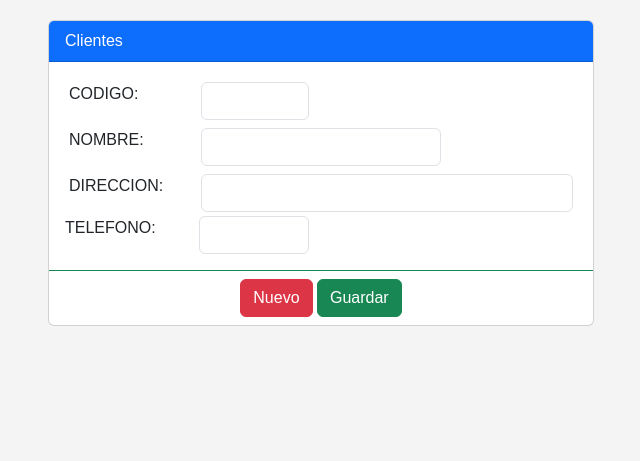
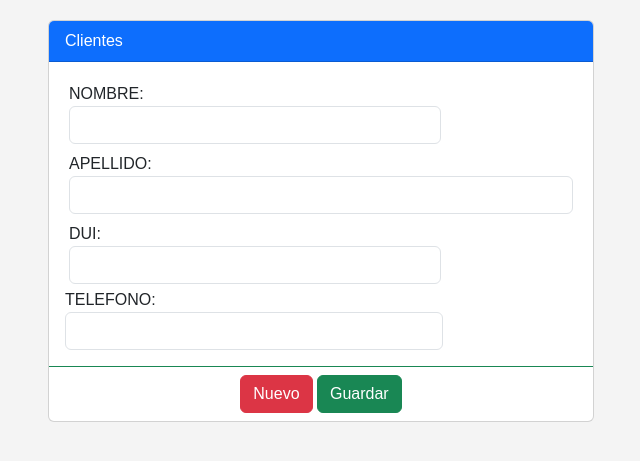
Before and after one commit to salvadoreandradep/Programacion_III, a Flask app: page /clientes in a window 1280 px wide. Shown: the part 44-505 px from the top of the page, without its empty margins (34-674 px from the left). Run offline with Flask 3, Linux system fonts and the light colour scheme.

Commit message:
Clientes guarda

```diff
--- a/server.py
+++ b/server.py
@@ -42,6 +42,23 @@ def login():
     else:
         return "Usuario o contraseña incorrectos"
 
+@app.route('/guardar', methods=['POST'])
+def guardar():
+    cursor = db.cursor()
+    codigo = request.form['txtCodigoAlumnos']
+    nombre = request.form['txtNombreAlumnos']
+    direccion = request.form['txtDireccionAlumnos']
+    telefono = request.form['txtTelefonoAlumnos']
+
+
+    query = "INSERT INTO clientes (nombre, apellido, dui, telefono) VALUES (%s, %s, %s, %s)"
+    cursor.execute(query, (codigo, nombre, direccion, telefono))
+    db.commit()
+    cursor.close()
+
+    return redirect(url_for('clientes'))
+
+
 
 
 
--- a/templates/clientes.html
+++ b/templates/clientes.html
@@ -64,7 +64,6 @@
 
 
     <form action="/guardar" method="POST">
-
     </nav>
 
     <div class="container">
@@ -72,34 +71,38 @@
             <div class="col-md-6">
                 <div class="card">
 
-                    <div class="card-header bg-primary text-white">
+                    <div class="card-header bg-primary text-white ">
                         Clientes
                     </div>
                     <div class="card-body">
             <div class="row p-1">
-                <div class="col-3">CODIGO:</div>
-                <div class="col-3">
+                <div class="col-9">NOMBRE:</div>
+                <div class="col-9">
                     <input required type="text" name="txtCodigoAlumnos" id="txtCodigoAlumnos" class="form-control">
                 </div>
             </div>
             <div class="row p-1">
-                <div class="col-3">NOMBRE:</div>
-                <div class="col-6">
+                <div class="col-9">APELLIDO:</div>
+                <div class="col-">
                     <input required type="text" name="txtNombreAlumnos" id="txtNombreAlumnos" class="form-control">
                 </div>
             </div>
             <div class="row p-1">
-                <div class="col-3">DIRECCION:</div>
+                <div class="col-9">DUI:</div>
                 <div class="col-9">
                     <input required type="text" name="txtDireccionAlumnos" id="txtDireccionAlumnos" class="form-control">
                 </div>
             </div>
             <div class="row">
-                <div class="col-3">TELEFONO:</div>
-                <div class="col-3">
+                <div class="col-9">TELEFONO:</div>
+                <div class="col-9">
                     <input required type="text" name="txtTelefonoAlumnos" id="txtTelefonoAlumnos" class="form-control">
                 </div>
             </div>
+
+
+
+
         </div>
         <div class="card-footer bg-transparent border-success">
             <div class="row">
```
